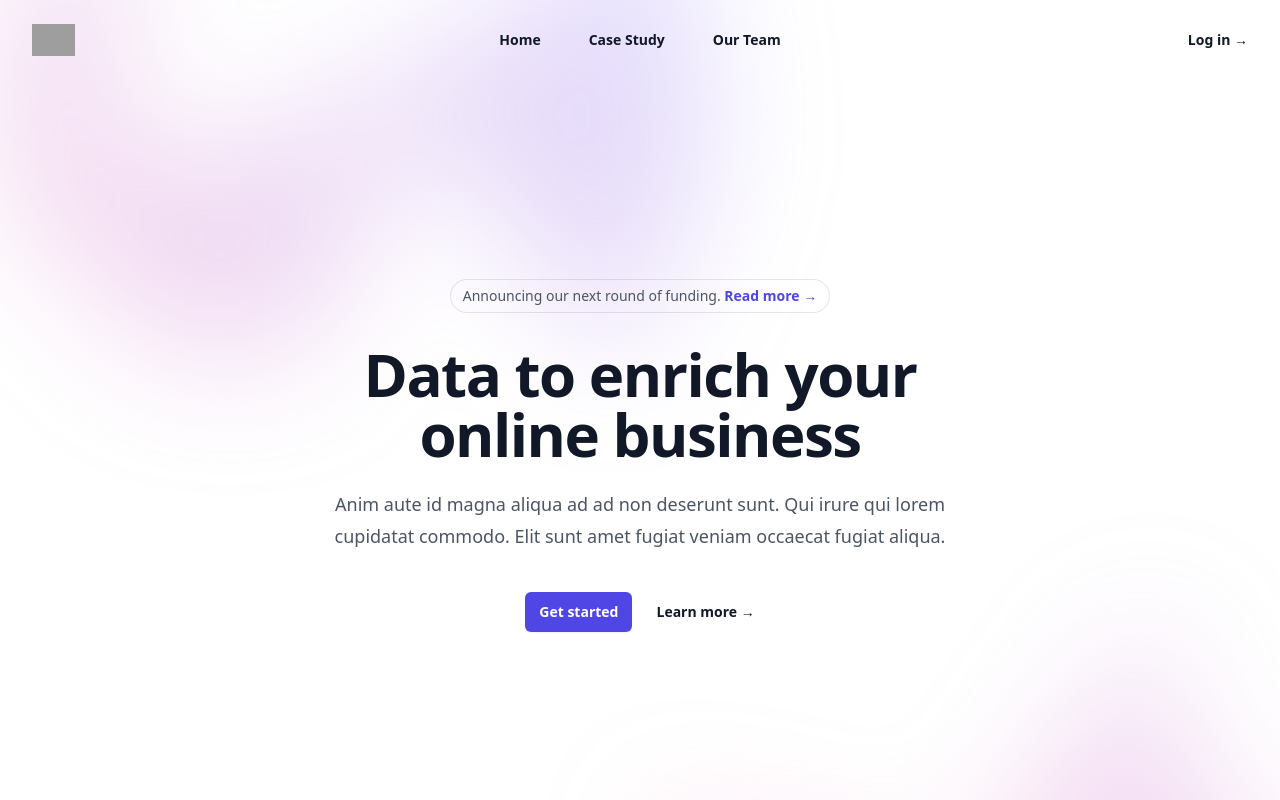
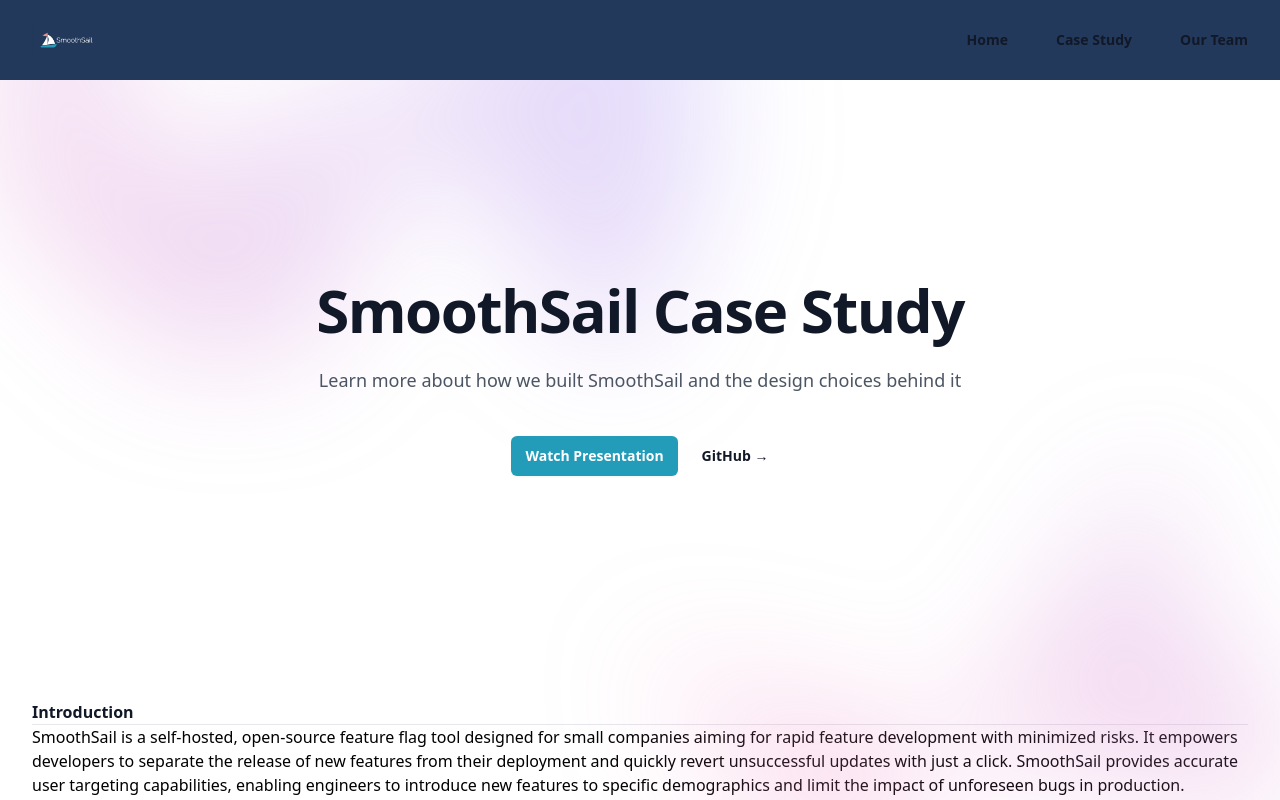
Before and after one commit to smooth-sail/smooth-sail.github.io, a React (Vite) app: page /case-study in a window 1280 px wide. Shown: the top 800 px of the page. Built offline with nearby package versions, Linux system fonts and the light colour scheme; grey boxes are pictures that could not be loaded.

Commit message:
add color scheme and update welcome section

```diff
--- a/src/components/case-study.jsx
+++ b/src/components/case-study.jsx
@@ -1,180 +1,30 @@
 import { useState } from "react";
 import { Dialog } from "@headlessui/react";
 import { Bars3Icon, XMarkIcon } from "@heroicons/react/24/outline";
+import WelcomeSection from "./welcome-section";
 
 const navigation = [
   { name: "Home", href: "/home" },
   { name: "Case Study", href: "/case-study" },
   { name: "Our Team", href: "/team" },
 ];
+const title = "SmoothSail Case Study";
+const subtitle =
+  "Learn more about how we built SmoothSail and the design choices behind it";
+const button = "Watch Presentation";
+const buttonPath = "https://www.youtube.com/ourVideo";
 
 export default function CaseStudy() {
   const [mobileMenuOpen, setMobileMenuOpen] = useState(false);
 
   return (
-    <div>
-      <div className="bg-white">
-        <header className="absolute inset-x-0 top-0 z-50">
-          <nav
-            className="flex items-center justify-between p-6 lg:px-8"
-            aria-label="Global"
-          >
-            <div className="flex lg:flex-1">
-              <a href="#" className="-m-1.5 p-1.5">
-                <span className="sr-only">Your Company</span>
-                <img
-                  className="h-8 w-auto"
-                  src="https://tailwindui.com/img/logos/mark.svg?color=indigo&shade=600"
-                  alt=""
-                />
-              </a>
-            </div>
-            <div className="flex lg:hidden">
-              <button
-                type="button"
-                className="-m-2.5 inline-flex items-center justify-center rounded-md p-2.5 text-gray-700"
-                onClick={() => setMobileMenuOpen(true)}
-              >
-                <span className="sr-only">Open main menu</span>
-                <Bars3Icon className="h-6 w-6" aria-hidden="true" />
-              </button>
-            </div>
-            <div className="hidden lg:flex lg:gap-x-12">
-              {navigation.map((item) => (
-                <a
-                  key={item.name}
-                  href={item.href}
-                  className="text-sm font-semibold leading-6 text-gray-900"
-                >
-                  {item.name}
-                </a>
-              ))}
-            </div>
-            <div className="hidden lg:flex lg:flex-1 lg:justify-end">
-              <a
-                href="#"
-                className="text-sm font-semibold leading-6 text-gray-900"
-              >
-                Log in <span aria-hidden="true">&rarr;</span>
-              </a>
-            </div>
-          </nav>
-          <Dialog
-            as="div"
-            className="lg:hidden"
-            open={mobileMenuOpen}
-            onClose={setMobileMenuOpen}
-          >
-            <div className="fixed inset-0 z-50" />
-            <Dialog.Panel className="fixed inset-y-0 right-0 z-50 w-full overflow-y-auto bg-white px-6 py-6 sm:max-w-sm sm:ring-1 sm:ring-gray-900/10">
-              <div className="flex items-center justify-between">
-                <a href="#" className="-m-1.5 p-1.5">
-                  <span className="sr-only">Your Company</span>
-                  <img
-                    className="h-8 w-auto"
-                    src="https://tailwindui.com/img/logos/mark.svg?color=indigo&shade=600"
-                    alt=""
-                  />
-                </a>
-                <button
-                  type="button"
-                  className="-m-2.5 rounded-md p-2.5 text-gray-700"
-                  onClick={() => setMobileMenuOpen(false)}
-                >
-                  <span className="sr-only">Close menu</span>
-                  <XMarkIcon className="h-6 w-6" aria-hidden="true" />
-                </button>
-              </div>
-              <div className="mt-6 flow-root">
-                <div className="-my-6 divide-y divide-gray-500/10">
-                  <div className="space-y-2 py-6">
-                    {navigation.map((item) => (
-                      <a
-                        key={item.name}
-                        href={item.href}
-                        className="-mx-3 block rounded-lg px-3 py-2 text-base font-semibold leading-7 text-gray-900 hover:bg-gray-50"
-                      >
-                        {item.name}
-                      </a>
-                    ))}
-                  </div>
-                  <div className="py-6">
-                    <a
-                      href="#"
-                      className="-mx-3 block rounded-lg px-3 py-2.5 text-base font-semibold leading-7 text-gray-900 hover:bg-gray-50"
-                    >
-                      Log in
-                    </a>
-                  </div>
-                </div>
-              </div>
-            </Dialog.Panel>
-          </Dialog>
-        </header>
-
-        <div className="relative isolate px-6 pt-14 lg:px-8">
-          <div
-            className="absolute inset-x-0 -top-40 -z-10 transform-gpu overflow-hidden blur-3xl sm:-top-80"
-            aria-hidden="true"
-          >
-            <div
-              className="relative left-[calc(50%-11rem)] aspect-[1155/678] w-[36.125rem] -translate-x-1/2 rotate-[30deg] bg-gradient-to-tr from-[#ff80b5] to-[#9089fc] opacity-30 sm:left-[calc(50%-30rem)] sm:w-[72.1875rem]"
-              style={{
-                clipPath:
-                  "polygon(74.1% 44.1%, 100% 61.6%, 97.5% 26.9%, 85.5% 0.1%, 80.7% 2%, 72.5% 32.5%, 60.2% 62.4%, 52.4% 68.1%, 47.5% 58.3%, 45.2% 34.5%, 27.5% 76.7%, 0.1% 64.9%, 17.9% 100%, 27.6% 76.8%, 76.1% 97.7%, 74.1% 44.1%)",
-              }}
-            />
-          </div>
-          <div className="mx-auto max-w-2xl py-32 sm:py-48 lg:py-56">
-            <div className="hidden sm:mb-8 sm:flex sm:justify-center">
-              <div className="relative rounded-full px-3 py-1 text-sm leading-6 text-gray-600 ring-1 ring-gray-900/10 hover:ring-gray-900/20">
-                Announcing our next round of funding.{" "}
-                <a href="#" className="font-semibold text-indigo-600">
-                  <span className="absolute inset-0" aria-hidden="true" />
-                  Read more <span aria-hidden="true">&rarr;</span>
-                </a>
-              </div>
-            </div>
-            <div className="text-center">
-              <h1 className="text-4xl font-bold tracking-tight text-gray-900 sm:text-6xl">
-                Data to enrich your online business
-              </h1>
-              <p className="mt-6 text-lg leading-8 text-gray-600">
-                Anim aute id magna aliqua ad ad non deserunt sunt. Qui irure qui
-                lorem cupidatat commodo. Elit sunt amet fugiat veniam occaecat
-                fugiat aliqua.
-              </p>
-              <div className="mt-10 flex items-center justify-center gap-x-6">
-                <a
-                  href="#"
-                  className="rounded-md bg-indigo-600 px-3.5 py-2.5 text-sm font-semibold text-white shadow-sm hover:bg-indigo-500 focus-visible:outline focus-visible:outline-2 focus-visible:outline-offset-2 focus-visible:outline-indigo-600"
-                >
-                  Get started
-                </a>
-                <a
-                  href="#"
-                  className="text-sm font-semibold leading-6 text-gray-900"
-                >
-                  Learn more <span aria-hidden="true">→</span>
-                </a>
-              </div>
-            </div>
-          </div>
-          <div
-            className="absolute inset-x-0 top-[calc(100%-13rem)] -z-10 transform-gpu overflow-hidden blur-3xl sm:top-[calc(100%-30rem)]"
-            aria-hidden="true"
-          >
-            <div
-              className="relative left-[calc(50%+3rem)] aspect-[1155/678] w-[36.125rem] -translate-x-1/2 bg-gradient-to-tr from-[#ff80b5] to-[#9089fc] opacity-30 sm:left-[calc(50%+36rem)] sm:w-[72.1875rem]"
-              style={{
-                clipPath:
-                  "polygon(74.1% 44.1%, 100% 61.6%, 97.5% 26.9%, 85.5% 0.1%, 80.7% 2%, 72.5% 32.5%, 60.2% 62.4%, 52.4% 68.1%, 47.5% 58.3%, 45.2% 34.5%, 27.5% 76.7%, 0.1% 64.9%, 17.9% 100%, 27.6% 76.8%, 76.1% 97.7%, 74.1% 44.1%)",
-              }}
-            />
-          </div>
-        </div>
-      </div>
-
+    <>
+      <WelcomeSection
+        title={title}
+        subtitle={subtitle}
+        button={button}
+        buttonPath={buttonPath}
+      />
       <div className="mx-auto max-w-7xl sm:px-6 lg:px-8">
         <h3 className="text-base font-semibold leading-6 text-gray-900">
           Introduction
@@ -1383,6 +1233,6 @@ export default function CaseStudy() {
           </li>
         </ol>
       </div>
-    </div>
+    </>
   );
 }
--- a/src/components/home.jsx
+++ b/src/components/home.jsx
@@ -4,10 +4,23 @@ import Team from "./team";
 import WelcomeSection from "./welcome-section";
 
 export default function Home() {
+  const homeText = {
+    title: "Feature Flag Software Made For Engineers",
+    subtitle:
+      "Open-source, Self-Hosted feature flag software that enables developers to release new features independently of deployment",
+    button: "Read Case Study",
+    buttonPath: "/case-study",
+  };
+
   return (
     <>
       <div>
-        <WelcomeSection />
+        <WelcomeSection
+          title={homeText.title}
+          subtitle={homeText.subtitle}
+          button={homeText.button}
+          buttonPath={homeText.buttonPath}
+        />
         <ProjectScreenShot />
         <FeatureGrid />
         <Team />
--- a/src/components/team-page.jsx
+++ b/src/components/team-page.jsx
@@ -1,11 +1,22 @@
 import Team from "./team";
 import WelcomeSection from "./welcome-section";
+
+const title = "Meet the Team that Built SmoothSail";
+const subtitle =
+  "We are all software engineers currently looking for professional opportunities after completing Launch School's Capstone Program";
+const button = "More about Launch School";
+const buttonPath = "https://launchschool.com/";
 
 export default function TeamPage() {
   return (
     <>
       <div>
-        <WelcomeSection />
+        <WelcomeSection
+          title={title}
+          subtitle={subtitle}
+          button={button}
+          buttonPath={buttonPath}
+        />
         <Team />
       </div>
     </>
--- a/src/components/welcome-section.jsx
+++ b/src/components/welcome-section.jsx
@@ -8,24 +8,25 @@ const navigation = [
   { name: "Our Team", href: "/team" },
 ];
 
-export default function WelcomeSection() {
+export default function WelcomeSection({
+  title,
+  subtitle,
+  button,
+  buttonPath,
+}) {
   const [mobileMenuOpen, setMobileMenuOpen] = useState(false);
 
   return (
     <div className="bg-white">
       <header className="absolute inset-x-0 top-0 z-50">
         <nav
-          className="flex items-center justify-between p-6 lg:px-8"
+          className="flex items-center justify-between p-6 lg:px-8 bg-ss-bl"
           aria-label="Global"
         >
           <div className="flex lg:flex-1">
-            <a href="#" className="-m-1.5 p-1.5">
-              <span className="sr-only">Your Company</span>
-              <img
-                className="h-8 w-auto"
-                src="https://tailwindui.com/img/logos/mark.svg?color=indigo&shade=600"
-                alt=""
-              />
+            <a href="/home" className="-m-1.5 p-1.5">
+              <span className="sr-only">SmoothSail</span>
+              <img className="h-8 w-auto" src="images/logo.png" alt="logo" />
             </a>
           </div>
           <div className="flex lg:hidden">
@@ -38,7 +39,7 @@ export default function WelcomeSection() {
               <Bars3Icon className="h-6 w-6" aria-hidden="true" />
             </button>
           </div>
-          <div className="hidden lg:flex lg:gap-x-12">
+          <div className="hidden lg:flex lg:gap-x-12 ">
             {navigation.map((item) => (
               <a
                 key={item.name}
@@ -48,14 +49,6 @@ export default function WelcomeSection() {
                 {item.name}
               </a>
             ))}
-          </div>
-          <div className="hidden lg:flex lg:flex-1 lg:justify-end">
-            <a
-              href="#"
-              className="text-sm font-semibold leading-6 text-gray-900"
-            >
-              Log in <span aria-hidden="true">&rarr;</span>
-            </a>
           </div>
         </nav>
         <Dialog
@@ -125,7 +118,7 @@ export default function WelcomeSection() {
           />
         </div>
         <div className="mx-auto max-w-2xl py-32 sm:py-48 lg:py-56">
-          <div className="hidden sm:mb-8 sm:flex sm:justify-center">
+          {/* <div className="hidden sm:mb-8 sm:flex sm:justify-center">
             <div className="relative rounded-full px-3 py-1 text-sm leading-6 text-gray-600 ring-1 ring-gray-900/10 hover:ring-gray-900/20">
               Announcing our next round of funding.{" "}
               <a href="#" className="font-semibold text-indigo-600">
@@ -133,28 +126,24 @@ export default function WelcomeSection() {
                 Read more <span aria-hidden="true">&rarr;</span>
               </a>
             </div>
-          </div>
+          </div> */}
           <div className="text-center">
             <h1 className="text-4xl font-bold tracking-tight text-gray-900 sm:text-6xl">
-              Data to enrich your online business
+              {title}
             </h1>
-            <p className="mt-6 text-lg leading-8 text-gray-600">
-              Anim aute id magna aliqua ad ad non deserunt sunt. Qui irure qui
-              lorem cupidatat commodo. Elit sunt amet fugiat veniam occaecat
-              fugiat aliqua.
-            </p>
+            <p className="mt-6 text-lg leading-8 text-gray-600">{subtitle}</p>
             <div className="mt-10 flex items-center justify-center gap-x-6">
               <a
-                href="#"
-                className="rounded-md bg-indigo-600 px-3.5 py-2.5 text-sm font-semibold text-white shadow-sm hover:bg-indigo-500 focus-visible:outline focus-visible:outline-2 focus-visible:outline-offset-2 focus-visible:outline-indigo-600"
+                href={buttonPath}
+                className="rounded-md bg-ss-blgr px-3.5 py-2.5 text-sm font-semibold text-white shadow-sm hover:bg-ss-blgr-hover focus-visible:outline focus-visible:outline-2 focus-visible:outline-offset-2 focus-visible:outline-indigo-600"
               >
-                Get started
+                {button}
               </a>
               <a
-                href="#"
+                href="https://github.com/smooth-sail"
                 className="text-sm font-semibold leading-6 text-gray-900"
               >
-                Learn more <span aria-hidden="true">→</span>
+                GitHub <span aria-hidden="true">→</span>
               </a>
             </div>
           </div>
```
Also changed, not shown: tailwind.config.js (+17 -2 lines).
